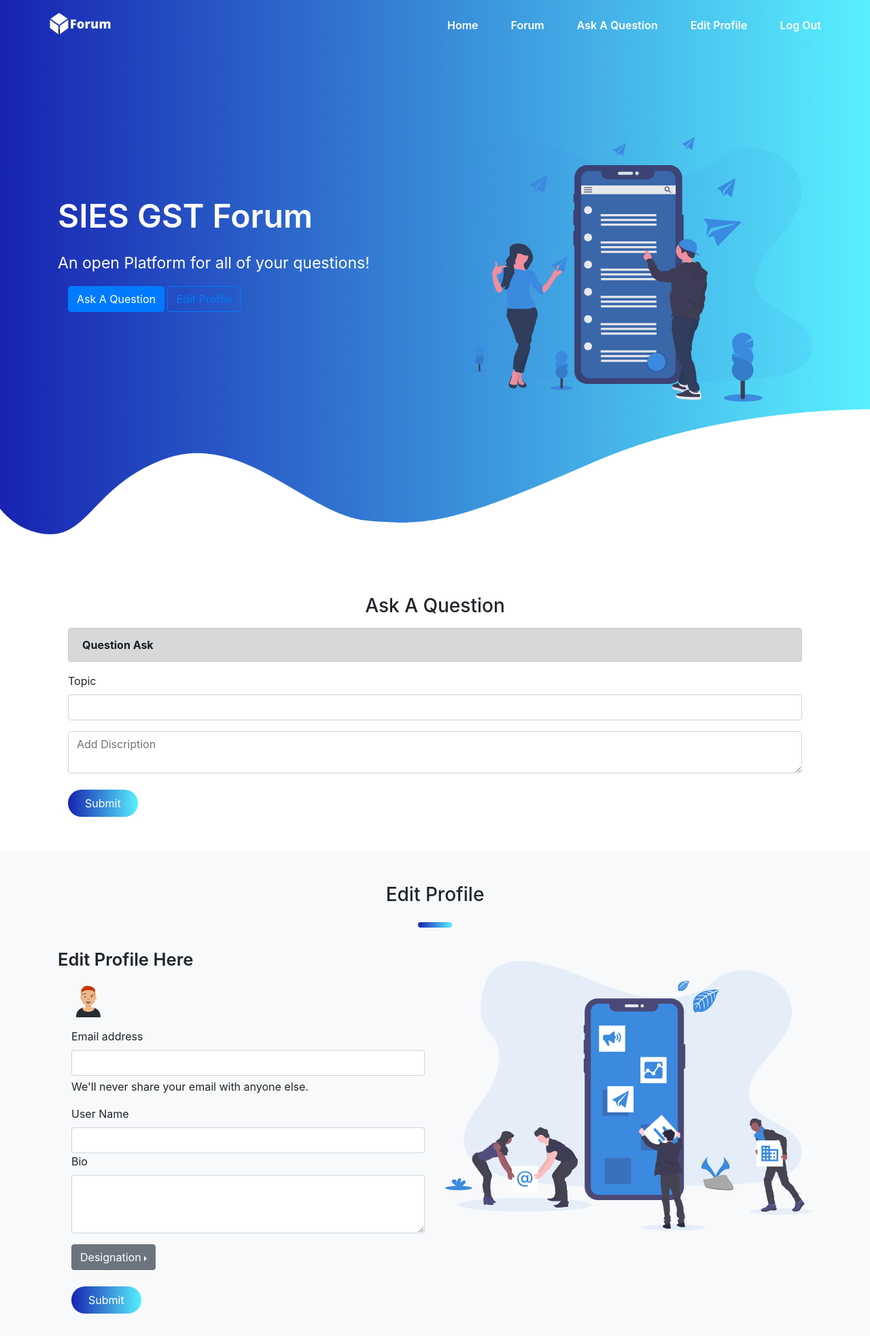
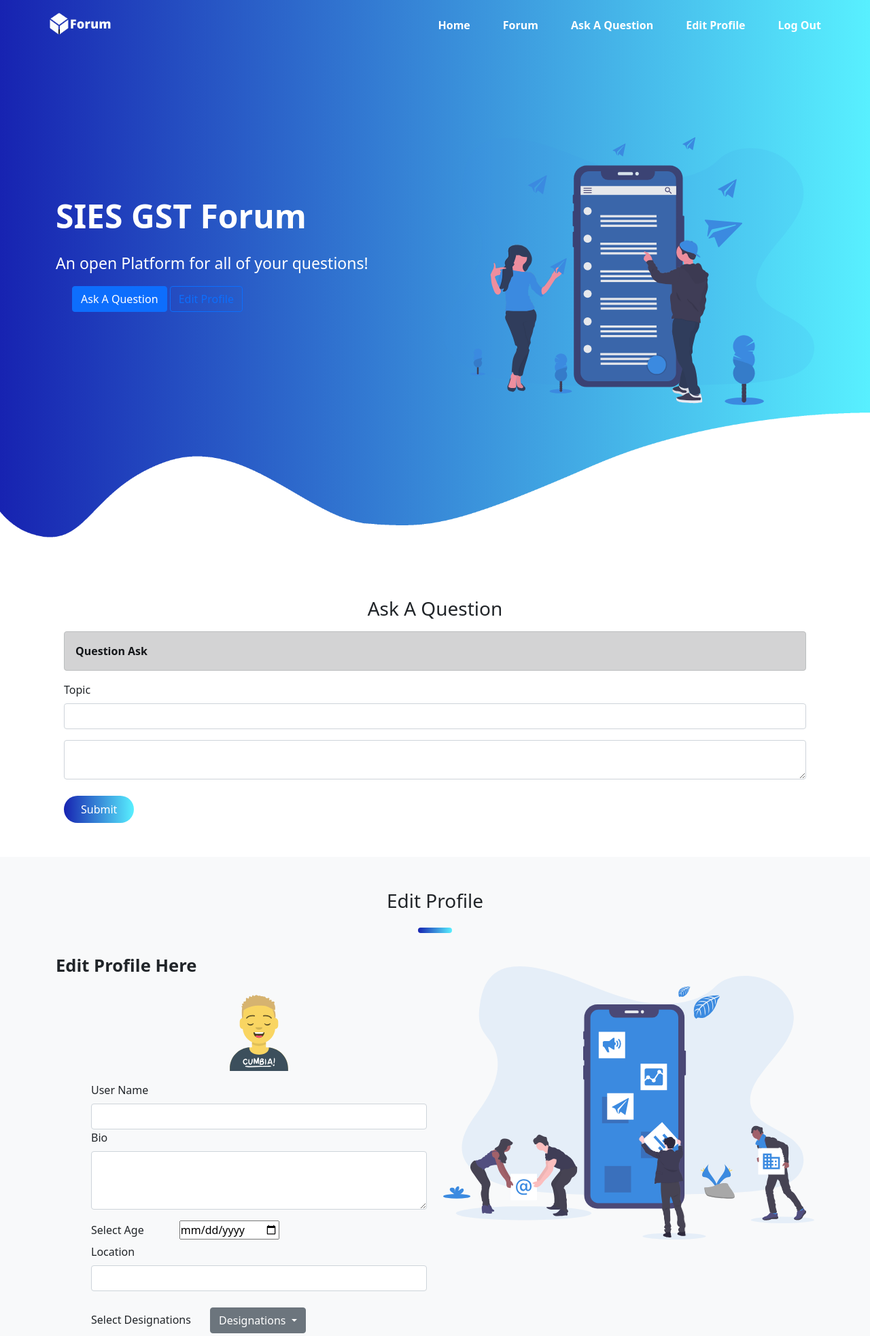
Before and after one commit to SQl-Forum-project/Forum, a Flask app: page /askque in a window 1280 px wide. Shown: the top 1966 px of the page at 68% size. Run offline with Flask 2, Linux system fonts and the light colour scheme; the visitor is signed in with stand-in values (Sample User, id 1); some libraries are stand-ins or nearby versions.

Commit message:
Added The DatePicker Align the image to center and Dropdown

```diff
--- a/app.py
+++ b/app.py
@@ -12,6 +12,8 @@ app.config['MAIL_SERVER']='smtp.gmail.com'
 app.config['MAIL_PORT']=465
 app.config['MAIL_USERNAME']=os.environ['EMAIL125']
 app.config['MAIL_PASSWORD']=os.environ['PASSWORD125']
+# app.config['MAIL_USERNAME']=''
+# app.config['MAIL_PASSWORD']=''
 app.config['MAIL_USE_TLS']=False
 app.config['MAIL_USE_SSL']=True
 mail=Mail(app)
@@ -19,7 +21,7 @@ s = URLSafeTimedSerializer('Thisisasecret!')
 app.config['SECRET_KEY'] = 'hjhghg'
 
 app.config['SQLALCHEMY_DATABASE_URI'] = os.environ["DATABASE_URL"]
-#app.config['SQLALCHEMY_DATABASE_URI'] = 'postgresql://postgres:test123@localhost/flaskmovie'
+# app.config['SQLALCHEMY_DATABASE_URI'] = 'postgresql://postgres:test123@localhost/flaskmovie'
 
 app.config['SQLALCHEMY_TRACK_MODIFICATIONS'] = False
 db = SQLAlchemy(app)
--- a/templates/forums.html
+++ b/templates/forums.html
@@ -16,10 +16,18 @@
     <script src="https://stackpath.bootstrapcdn.com/bootstrap/4.2.1/js/bootstrap.min.js"></script>
     <link rel="stylesheet" href="https://stackpath.bootstrapcdn.com/font-awesome/4.7.0/css/font-awesome.min.css">
     <link rel="shortcut icon" href="ico/favicon.ico">
-    <link rel="apple-touch-icon-precomposed" sizes="144x144" href="{{ url_for('static',filename='images/ico/apple-touch-icon-144.png')}}">
-    <link rel="apple-touch-icon-precomposed" sizes="114x114" href="{{ url_for('static',filename='images/ico/apple-touch-icon-114.png')}}">
-    <link rel="apple-touch-icon-precomposed" sizes="72x72" href="{{ url_for('static',filename='images/ico/apple-touch-icon-72.png')}}">
-    <link rel="apple-touch-icon-precomposed" href=" {{ url_for('static',filename='images/ico/apple-touch-icon-57.png')}}">
+    <link rel="apple-touch-icon-precomposed" sizes="144x144"
+        href="{{ url_for('static',filename='images/ico/apple-touch-icon-144.png')}}">
+    <link rel="apple-touch-icon-precomposed" sizes="114x114"
+        href="{{ url_for('static',filename='images/ico/apple-touch-icon-114.png')}}">
+    <link rel="apple-touch-icon-precomposed" sizes="72x72"
+        href="{{ url_for('static',filename='images/ico/apple-touch-icon-72.png')}}">
+    <link rel="apple-touch-icon-precomposed"
+        href=" {{ url_for('static',filename='images/ico/apple-touch-icon-57.png')}}">
+        <link href="https://cdn.jsdelivr.net/npm/bootstrap@5.0.0/dist/css/bootstrap.min.css" rel="stylesheet" >
+    <script src="https://cdn.jsdelivr.net/npm/@popperjs/core@2.9.2/dist/umd/popper.min.js" ></script>
+    <script src="https://cdn.jsdelivr.net/npm/bootstrap@5.0.1/dist/js/bootstrap.min.js" integrity="sha384-Atwg2Pkwv9vp0ygtn1JAojH0nYbwNJLPhwyoVbhoPwBhjQPR5VtM2+xf0Uwh9KtT" crossorigin="anonymous"></script>
+
 </head>
 
 <body>
@@ -29,7 +37,8 @@
             <a class="navbar-brand" href="#">
                 <img src="{{ url_for('static',filename='lojo.png')}}" alt="">
             </a>
-            <button class="navbar-toggler" type="button" data-toggle="collapse" data-target="#navbarNav" aria-controls="navbarNav" aria-expanded="false" aria-label="Toggle navigation">
+            <button class="navbar-toggler" type="button" data-toggle="collapse" data-target="#navbarNav"
+                aria-controls="navbarNav" aria-expanded="false" aria-label="Toggle navigation">
                 <i class="fa fa-bars"></i>
             </button>
             <div class="collapse navbar-collapse" id="navbarNav">
@@ -76,7 +85,8 @@
                     </div>
                 </div>
                 <div class="col-md-6">
-                    <img src="{{ url_for('static',filename='undraw_email_campaign_qa8y.svg')}}" alt="" class="img-fluid">
+                    <img src="{{ url_for('static',filename='undraw_email_campaign_qa8y.svg')}}" alt=""
+                        class="img-fluid">
                 </div>
             </div>
         </div>
@@ -103,10 +113,12 @@
                     <form action="/askque" method='post'>
                         <div class="mb-3">
                             <label for="exampleInputEmail1" class="form-label">Topic</label>
-                            <input type="text" name="tpc" class="form-control" id="text" aria-describedby="emailHelp" required>
+                            <input type="text" name="tpc" class="form-control" id="text" aria-describedby="emailHelp"
+                                required>
                         </div>
                         <div class="form-floating">
-                            <textarea maxlength="500" class="form-control" placeholder="Add Discription" id="floatingTextarea"></textarea>
+                            <textarea maxlength="500" class="form-control" placeholder="Add Discription"
+                                id="floatingTextarea"></textarea>
                         </div>
                         <br>
                         <button type="submit" class="btn btn-primary">Submit</button>
@@ -125,44 +137,57 @@
                         {% if flag==2 %}
                         <script>
                             document.getElementById("li").click()
-                        </script>{% with messages=get_flashed_messages() %} {% if messages %} {% for message in messages %}
+                        </script>{% with messages=get_flashed_messages() %} {% if messages %} {% for message in
+                        messages %}
                         <div class="alert alert-dark alert-dismissible face show" role="alert">
                             <strong>{{ message }}</strong>
                         </div>
                         {% endfor %} {% endif %} {% endwith %} {% endif %}
                         <ul>
                             <div class="mb-3">
-                                <div class="mb-3 image">
-                                    <img src="{{ url_for('static',filename='download (1).svg')}}" alt="">
+                                <!-- <div class="row text-center width-50"> -->
+                                <img src="{{ url_for('static',filename='download (2).svg')}}" alt=""
+                                    class="mx-auto d-block" width="120">
+                                <!-- </div> -->
                             </div>
-                                <div class="mb-3">
-                                    <label for="exampleInputEmail1" class="form-label">Email address</label>
-                                    <input type="email" name="eml" class="form-control" id="exampleInputEmail1" aria-describedby="emailHelp" required>
-                                    <div id="emailHelp" class="form-text">We'll never share your email with anyone else.</div>
-                                </div>
+
                             <label for="text" class="form-label">User Name</label>
-                                <input type="text" name="usnl" class="form-control" id="text" aria-describedby="emailHelp" required>
+                            <input type="text" name="usnl" class="form-control" id="text" aria-describedby="emailHelp"
+                                required>
                             <div class="form-group mb-3">
                                 <label for="exampleFormControlTextarea1">Bio</label>
                                 <textarea class="form-control" id="exampleFormControlTextarea1" rows="3"></textarea>
                             </div>
-                             <div class="btn-group dropright">
-                                 <button class="btn btn-secondary dropdown-toggle" type="button" id="dropdownMenuButton" data-toggle="dropdown" aria-haspopup="true" aria-expanded="false">Designation</button>
-                                 <div class="dropdown-menu" aria-labelledby="dropdownMenuButton">
-                                    <a class="dropdown-item" href="#">Student</a>
-                                    <a class="dropdown-item" href="#">Teacher</a>
-                                    <a class="dropdown-item" href="#">Staff</a>
-                                    <a class="dropdown-item" href="#">Alumini</a>
+                                <label for="test" class="form-label pe-5">Select Age</label>
+                                <input type="date" id="date">
+                                <br>
+                                <label for="text" class="form-label">Location</label>
+                            <input type="text" name="usnl" class="form-control" id="text" aria-describedby="emailHelp"
+                                required>
+                                <br>
+                            <div class="dropdown">
+                                <label for="test" class="form-label pe-4">Select Designations</label>
+                                <button class="btn btn-secondary dropdown-toggle" type="button" id="dropdownMenuButton1" data-bs-toggle="dropdown" aria-expanded="false">
+                                  Designations
+                                </button>
+                                <ul class="dropdown-menu" aria-labelledby="dropdownMenuButton1">
+                                  <li><a class="dropdown-item" href="#">Student</a></li>
+                                  <li><a class="dropdown-item" href="#">Staff</a></li>
+                                  <li><a class="dropdown-item" href="#">Alumini</a></li>
+                                </ul>
                               </div>
-                            </div>
-                            <div><br></div>
+
+                            <div>
+
+                            <br></div>
                             <button type="submit" class="btn btn-primary">Submit</button>
                     </form>
                     </ul>
 
                 </div>
                 <div class="col-md-6">
-                    <img src="{{ url_for('static',filename='undraw_mobile_marketing_iqbr.svg')}}" class="img-fluid" alt="">
+                    <img src="{{ url_for('static',filename='undraw_mobile_marketing_iqbr.svg')}}" class="img-fluid"
+                        alt="">
                 </div>
             </div>
         </div>
@@ -171,15 +196,22 @@
     <section id="testimonials">
         <div class="container">
             <h3 class="title text-center">Insights</h3>
+            <br>
             <div class="row offset-1">
                 <div class="col-md-5 testimonials">
-                    <p class="feedback">"The aim of this Forum is to provide the students and the faculty a collective platform for communicating and asking any queries and questions related to the academic as well as co-curricular matters.We hope to have all the questions and doubts of all our batchmates as well as college faculty be cleared as soon as they ask for help."
+                    <p class="feedback">"The aim of this Forum is to provide the students and the faculty a collective
+                        platform for communicating and asking any queries and questions related to the academic as well
+                        as co-curricular matters.We hope to have all the questions and doubts of all our batchmates as
+                        well as college faculty be cleared as soon as they ask for help."
                     </p>
                     <img src="{{ url_for('static',filename='download (2).svg')}}" alt="">
                     <p class="user-details"><b>Salman Adhikari</b><br>CEO at DIN</p>
                 </div>
                 <div class="col-md-5 testimonials">
-                    <p class="feedback">"The Forum is designed to develop cognitive and non-cognitive skills which advance student readiness for study at Rutgers as well as internships and beyond graduation. All work in the Forum is designed to provide formative learning across three broad domains of competence i.e Cognitive,Intrapersonal & Interpersonal Domain."
+                    <p class="feedback">"The Forum is designed to develop cognitive and non-cognitive skills which
+                        advance student readiness for study at Rutgers as well as internships and beyond graduation. All
+                        work in the Forum is designed to provide formative learning across three broad domains of
+                        competence i.e Cognitive,Intrapersonal & Interpersonal Domain."
                     </p>
                     <img src="{{ url_for('static',filename='download (1).svg')}}" alt="">
                     <p class="user-details"><b>Raj Tandel</b><br>Co-founder at ArtSpace</p>
@@ -212,10 +244,15 @@
                         <p>Find Us On Social Media</p>
                         <div class="social-icons">
 
-                            <a href="https://www.facebook.com/SIESGST/" target="_blank" class="svg-icons"><img src="{{ url_for('static',filename='facebook-logo.svg')}}" alt=""></a>
-                            <a href="https://www.instagram.com/siesgstevents/?hl=en" target="_blank" class="svg-icons"><img src="{{ url_for('static',filename='instagram_.svg')}}" alt=""></a>
-                            <a href="https://twitter.com/siesgstian?lang=en" target="_blank" class="svg-icons"><img src="{{ url_for('static',filename='twitter-logo.svg')}}" alt=""></a>
-                            <a href="https://www.youtube.com/siesgstweb" target="_blank" class="svg-icons"><img src="{{ url_for('static',filename='ytlogo10.jpeg')}}" alt=""></a>
+                            <a href="https://www.facebook.com/SIESGST/" target="_blank" class="svg-icons"><img
+                                    src="{{ url_for('static',filename='facebook-logo.svg')}}" alt=""></a>
+                            <a href="https://www.instagram.com/siesgstevents/?hl=en" target="_blank"
+                                class="svg-icons"><img src="{{ url_for('static',filename='instagram_.svg')}}"
+                                    alt=""></a>
+                            <a href="https://twitter.com/siesgstian?lang=en" target="_blank" class="svg-icons"><img
+                                    src="{{ url_for('static',filename='twitter-logo.svg')}}" alt=""></a>
+                            <a href="https://www.youtube.com/siesgstweb" target="_blank" class="svg-icons"><img
+                                    src="{{ url_for('static',filename='ytlogo10.jpeg')}}" alt=""></a>
                         </div>
                     </div>
                 </div>
```
Lines whose indentation alone changed are shown as unchanged.
